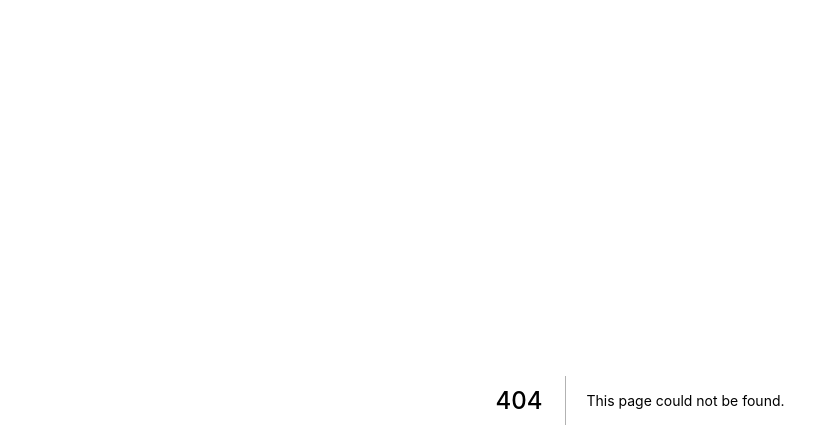
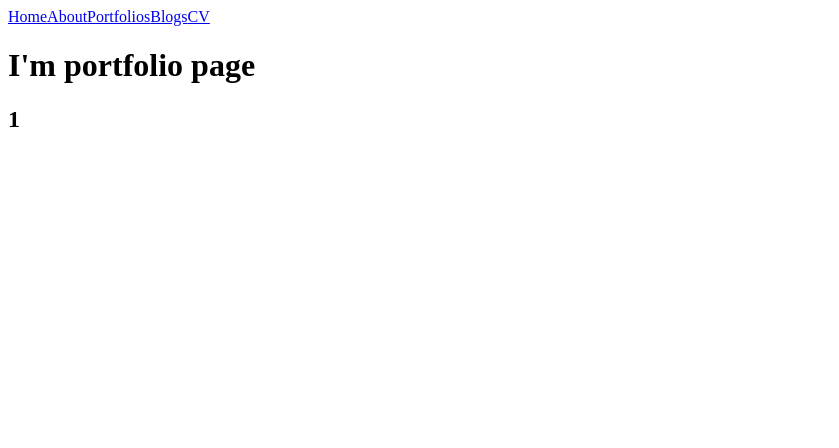
Before and after one commit to nonusae/natthakit-dev, a Next.js app: page /portfolios/1 in a window 1280 px wide. Before the commit this address had no page. Shown: the top 448 px of the page, without its empty margins (0-839 px from the left). Built offline with nearby package versions, Linux system fonts and the light colour scheme.

Commit message:
Use next/link to navigate through portfolio detail page

```diff
--- /dev/null
+++ b/pages/portfolios/[id].js
@@ -0,0 +1,17 @@
+import React from 'react';
+import BaseLayout from '../../components/layouts/BaseLayout';
+
+import { withRouter } from "next/router";
+
+class Portfolio extends React.Component {
+  render () {
+    return (
+      <BaseLayout>
+        <h1>I'm portfolio page</h1>
+        <h2>{this.props.router.query.id}</h2>
+      </BaseLayout>
+    )
+  }
+}
+
+export default withRouter(Portfolio);
```
Also changed, not shown: pages/portfolios.js (+9 -1 lines).
